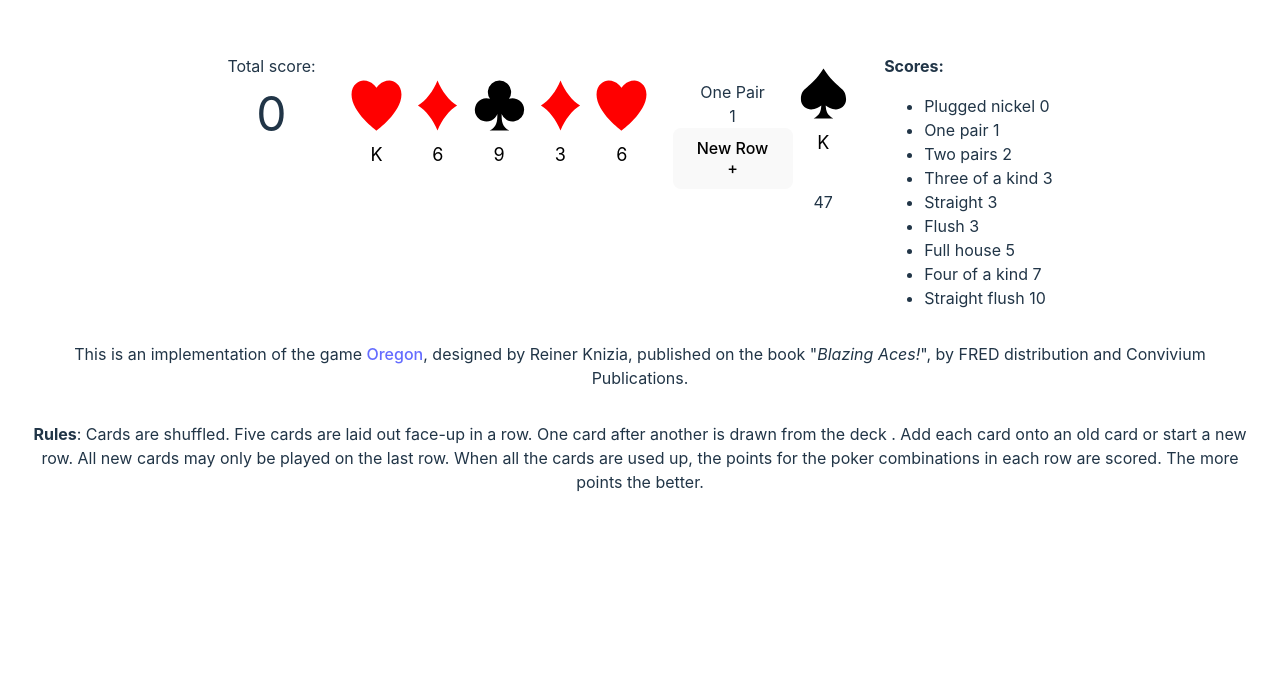
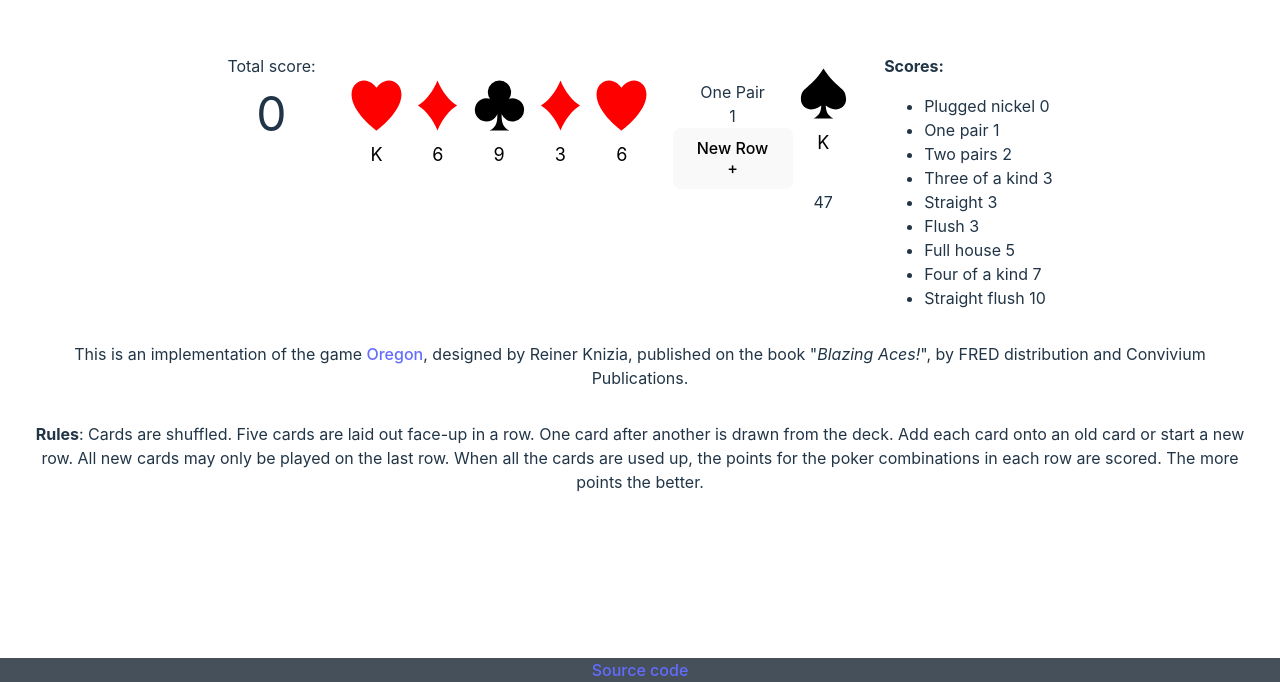
Before and after one commit to emrergin/oregon, a React (Vite) app: page / in a window 1280 px wide. Shown: the part 118-800 px from the top of the page. Built offline with nearby package versions, Linux system fonts and the light colour scheme.

Commit message:
adds a footnote, updates readme

```diff
--- a/src/App.css
+++ b/src/App.css
@@ -62,3 +62,11 @@
   flex-direction: column;
   align-items: center;
 }
+
+.footer {
+  position: fixed;
+  bottom: 0;
+  margin-top: 30px;
+  background-color: rgb(69, 80, 90);
+  width: 100vw;
+}
--- a/src/App.tsx
+++ b/src/App.tsx
@@ -124,11 +124,16 @@ function App() {
       </p>
       <p>
         <b>Rules</b>: Cards are shuffled. Five cards are laid out face-up in a
-        row. One card after another is drawn from the deck . Add each card onto
+        row. One card after another is drawn from the deck. Add each card onto
         an old card or start a new row. All new cards may only be played on the
         last row. When all the cards are used up, the points for the poker
         combinations in each row are scored. The more points the better.
       </p>
+      <div className="footer">
+        <a href="https://github.com/emrergin/oregon" target="_blank">
+          Source code
+        </a>
+      </div>
     </div>
   );
 }
```
Also changed, not shown: 1 other file (tests, documents, lock files or other folders).
